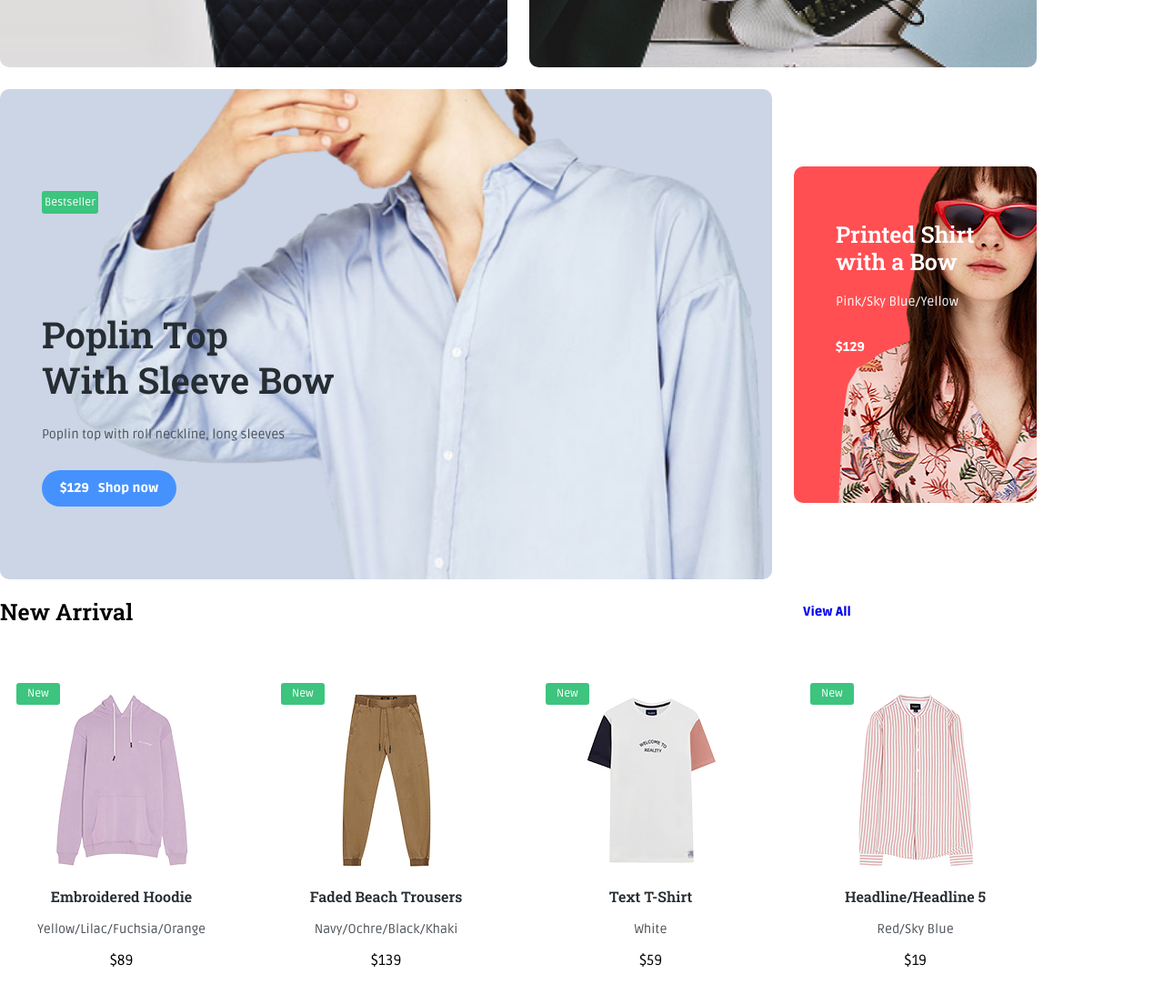
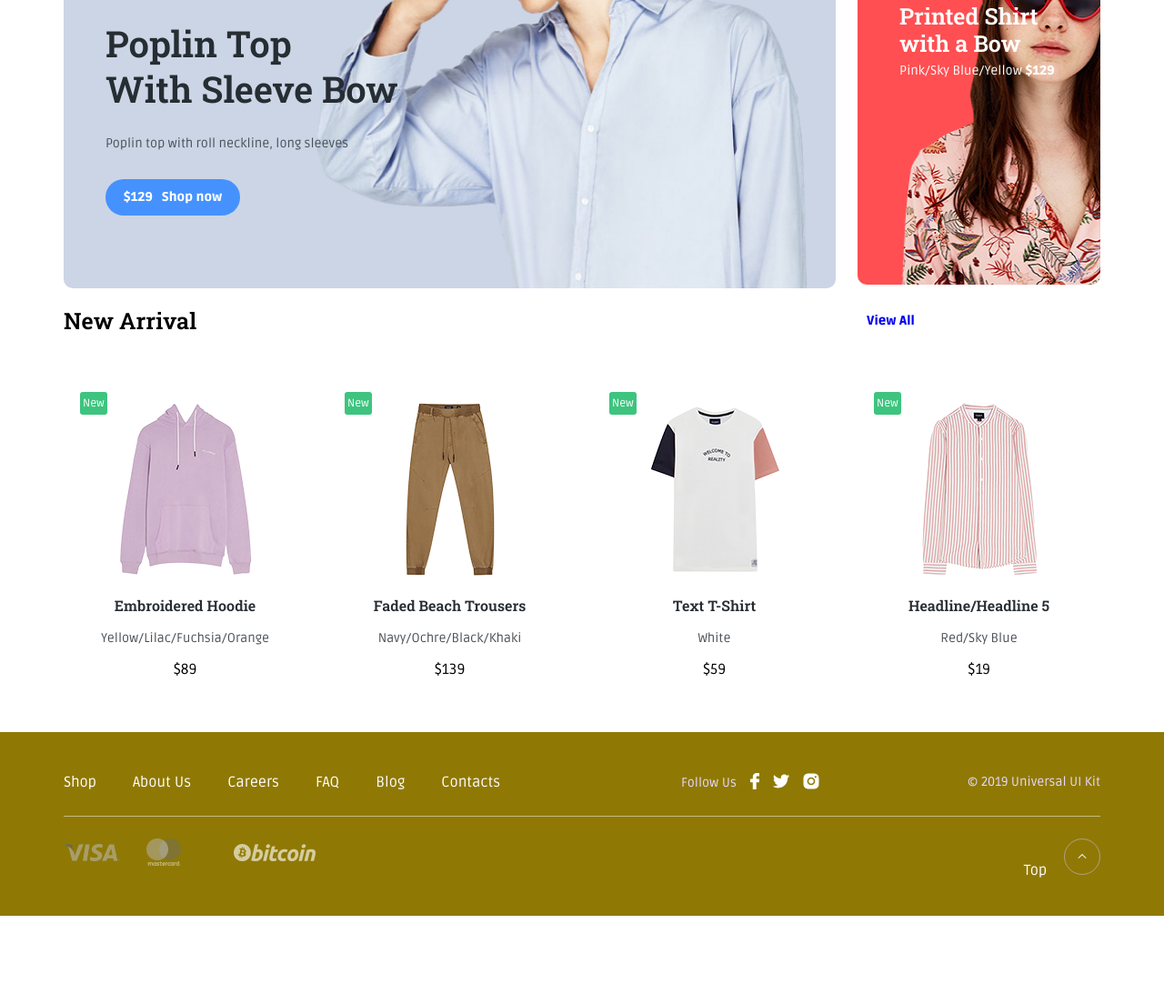
Before and after one commit to Le5ya/WillBerries.io, a plain HTML site: page index.html in a window 1280 px wide. Shown: the part 1078-2182 px from the top of the page at 91% size. After the commit the page ends 2085 px from the top, so only its background shows below. Drawn offline with Linux system fonts and the light colour scheme.

Commit message:
final correction

```diff
--- a/css/style.css
+++ b/css/style.css
@@ -4,6 +4,9 @@
 body {
 	margin: 0;
 	font-family: Ruda, sans-serif;
+}
+.container {
+	margin: auto;
 }
 .header {
 	padding: 15px 0;
@@ -61,7 +64,7 @@ body {
 	padding: 5px 3px;
 	color: #fff;
 	font-size: 12px;
-	line-height: 15;
+	line-height: 15px;
 }
 .slide-title {
 	color: #252D33;
@@ -178,13 +181,9 @@ margin: 0;
 	padding-right: 35px;
 }
 .goods-card .label {
-display: flex;
-align-items: center;
-padding: 5px 12px;
 position: absolute;
 left: 18px;
 top: 18px;
-bottom: 88.38%;
 }
 .goods-title {
 	margin-top: 15px;
@@ -245,5 +244,5 @@ bottom: 88.38%;
 }
 .payment-logo {
 	vertical-align: middle;
-	margin-right: 15px;
+	margin-right: 25px;
 }
--- a/index.html
+++ b/index.html
@@ -50,7 +50,7 @@
 <div class="slider swiper-container">
 	<div class="swiper-wrapper">
   <section class="slide slide-1 swiper-slide">
-		<div class="contaiher">
+		<div class="container">
 			<div class="row">
 				<div class="col-4 offset-lg-1">
 						<span class="label">Bestseller</span>
@@ -135,7 +135,7 @@
 		<div class="col-3">
 				<div class="card card-4">
 				<h3 class="card-title text-light">Printed Shirt <br> with a Bow</h3>
-				<p class="card-text text-light">Pink/Sky Blue/Yellow</p>
+				<span class="card-text text-light">Pink/Sky Blue/Yellow</span>
         <span class="card-price text-light">$129</span>
 			</div>
 			<!-- .card -->
@@ -242,7 +242,7 @@
 		<!-- .row -->
 		<hr  class="footer-line mt-4 mb-4" color="white" size="1">
 		<div class="row justify-content-between">
-			<div class="col-4">
+			<div class="col-6">
 				<img class="payment-logo" src="img/visa.png" alt="">
 				<img class="payment-logo" src="img/master-card.png" alt="i">
 				<img class="payment-logo" src="img/pal-pal.png" alt="">
```
